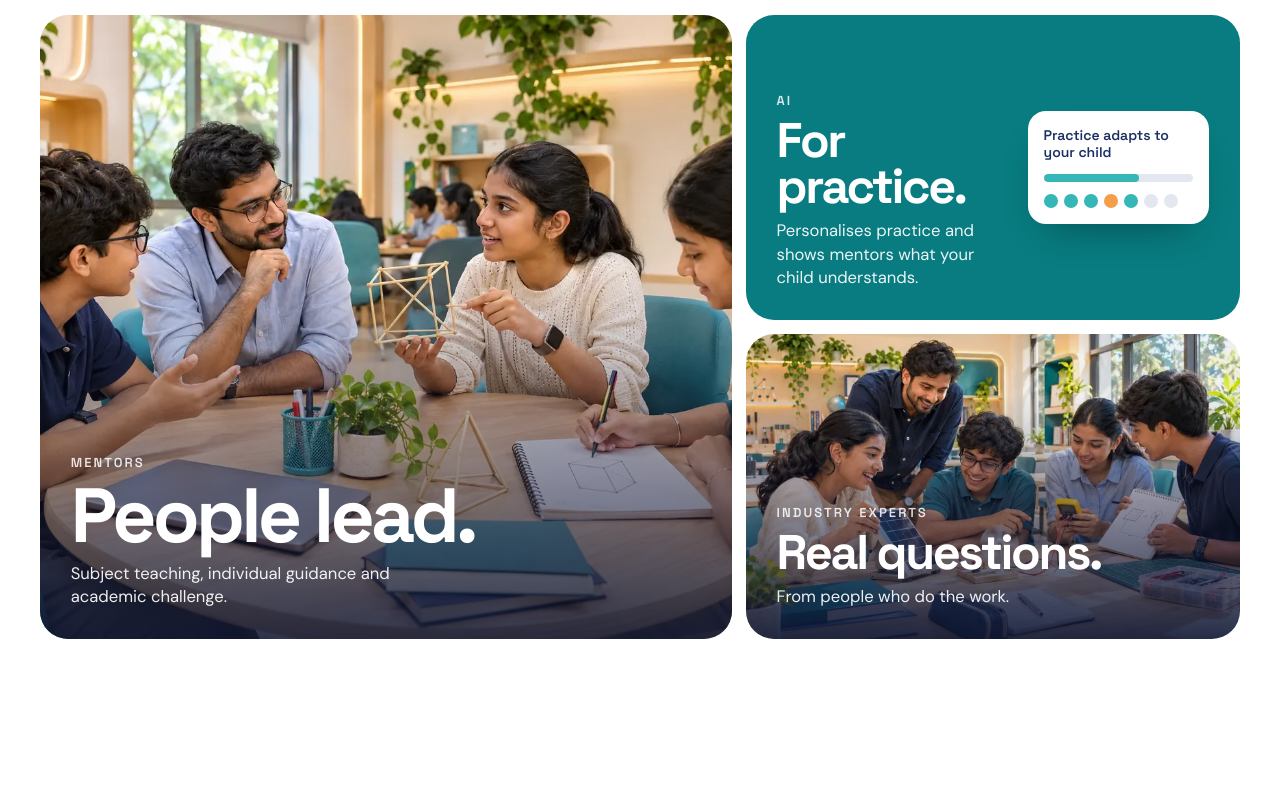
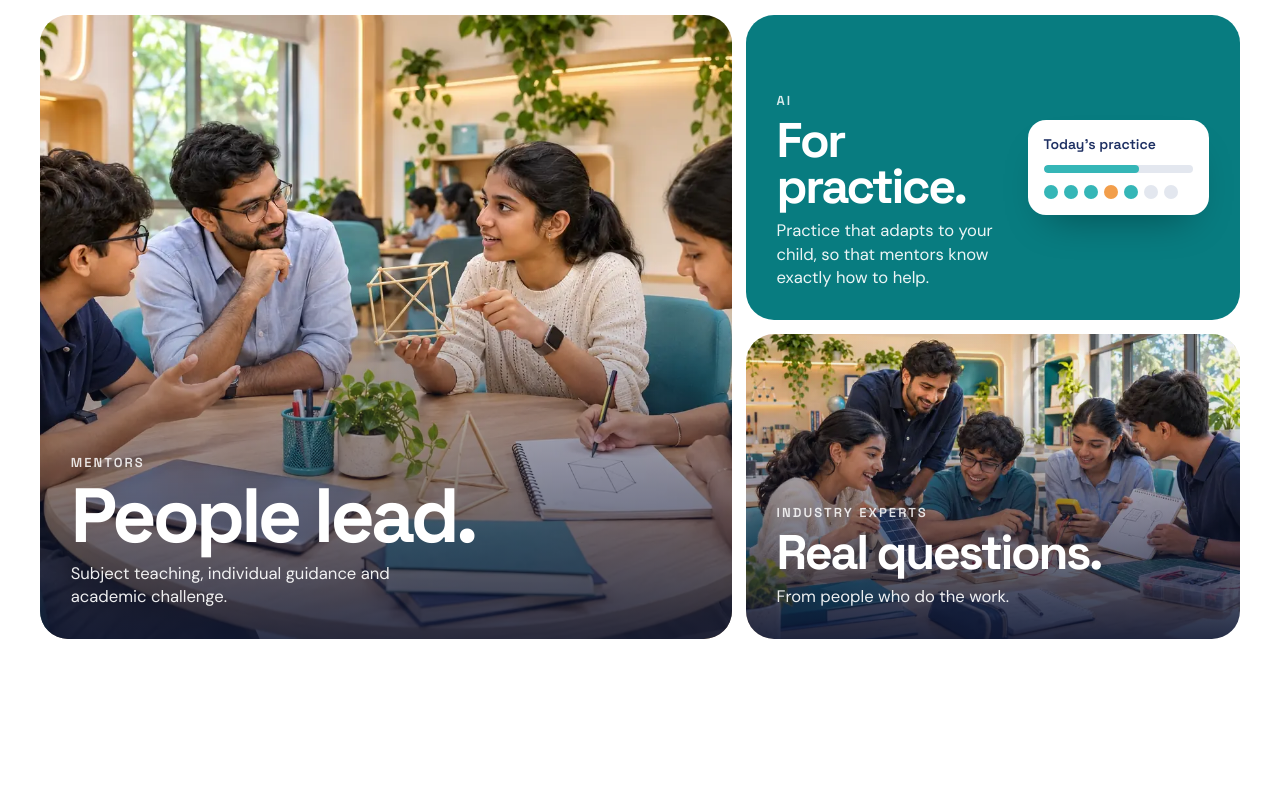
Before and after one commit to AsifMulani1/gr8-school-day, a plain HTML site: page index.html in a window 1280 px wide. Shown: the part 3600-4400 px from the top of the page. Drawn offline with Linux system fonts and the light colour scheme.

Commit message:
AI block: GR8's wording
Co-Authored-By: Claude Opus 5.5 <noreply@anthropic.com>

```diff
--- a/index.html
+++ b/index.html
@@ -120,9 +120,9 @@
           <div class="wtext"><p class="wwho">Mentors</p><p class="wbig">People lead.</p><p class="wline">Subject teaching, individual guidance and academic challenge.</p></div>
         </article>
         <article class="wblock ai reveal">
-          <div class="wtext"><p class="wwho">AI</p><p class="wbig">For practice.</p><p class="wline">Personalises practice and shows mentors what your child understands.</p></div>
+          <div class="wtext"><p class="wwho">AI</p><p class="wbig">For practice.</p><p class="wline">Practice that adapts to your child, so that mentors know exactly how to help.</p></div>
           <div class="practice" aria-hidden="true">
-            <p class="pq">Practice adapts to your child</p>
+            <p class="pq">Today's practice</p>
             <div class="pbar"><i></i></div>
             <ul class="pdots"><li class="ok"></li><li class="ok"></li><li class="ok"></li><li class="retry"></li><li class="ok"></li><li></li><li></li></ul>
           </div>
```
